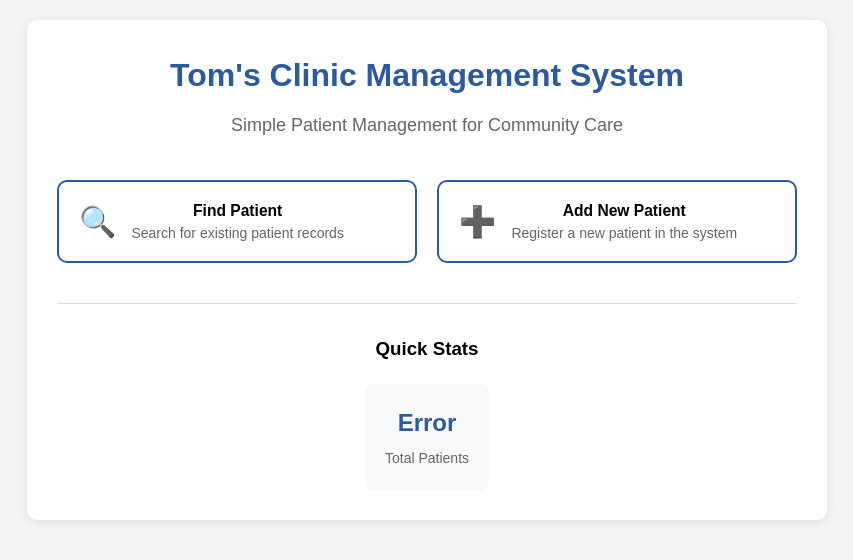
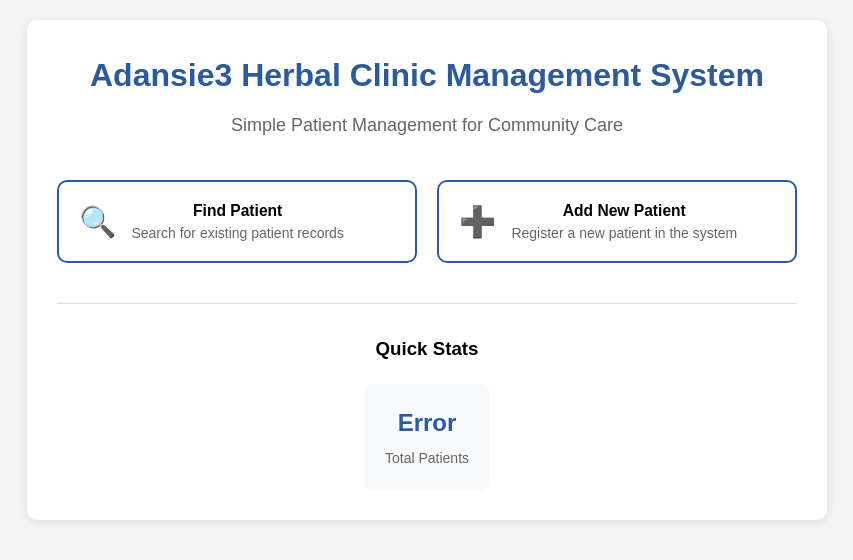
Before and after one commit to bernardinee/clinic-management-system, a website: page public/index.html in a window 1280 px wide. Shown: the whole page, without its empty margins (213-1066 px from the left). Drawn offline with Linux system fonts and the light colour scheme; no server answers.

```diff
--- a/public/index.html
+++ b/public/index.html
@@ -9,7 +9,7 @@
 <body>
     <div class="container">
         <div class="welcome-section">
-            <h1>Tom's Clinic Management System</h1>
+            <h1>Adansie3 Herbal Clinic Management System</h1>
             <p class="subtitle">Simple Patient Management for Community Care</p>
         </div>
 
```
Also changed, not shown: 2 other files.
